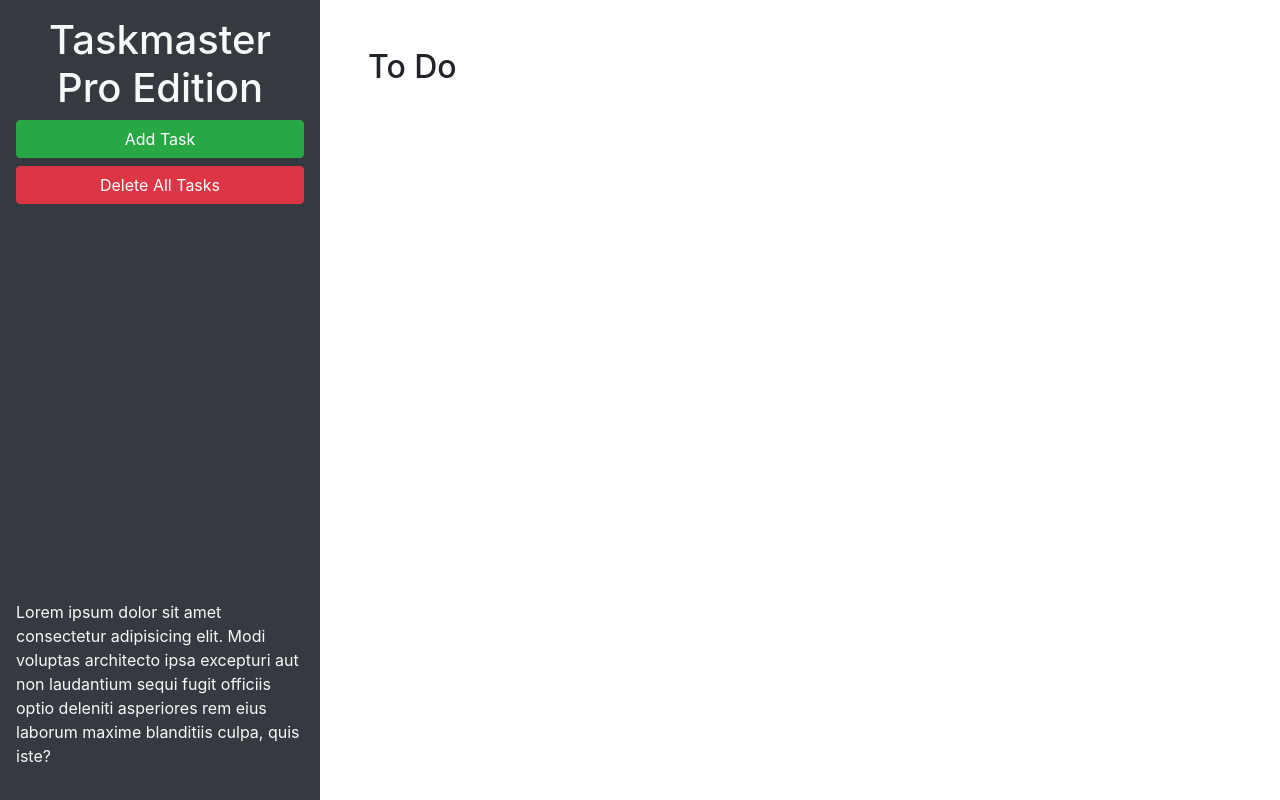
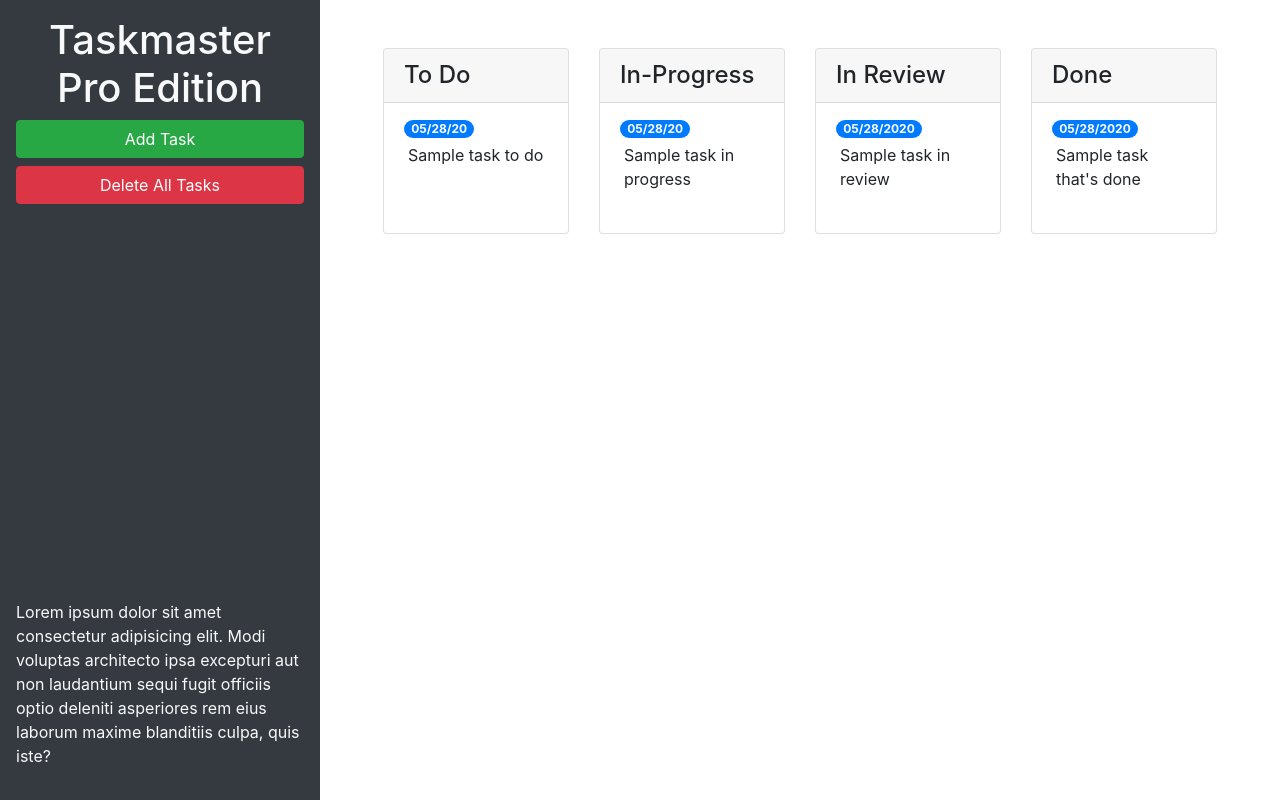
Before and after one commit to gribbler25/taskmaster-pro, a plain HTML site: page taskmaster-starter/index.html in a window 1280 px wide. Drawn offline with nearby package versions, Linux system fonts and the light colour scheme.

Commit message:
added some Bootsrap card and form features

```diff
--- a/taskmaster-starter/index.html
+++ b/taskmaster-starter/index.html
@@ -23,13 +23,71 @@
         laudantium sequi fugit officiis optio deleniti asperiores rem eius laborum maxime blanditiis culpa, quis iste?
       </p>
     </header>
+
     <main class="col-12 col-lg-9">
-      <div class="m-5">
-        <h2>To Do</h2>
-        <ul id="list-toDo" class="list-group"> </ul>
+      <div class="m-5 row justify-content-around">
+        <!-- todo start -->
+        <div class="col-12 col-md-6 col-xl-3">
+          <div class="card">
+            <h4 class="card-header">
+              To Do
+            </h4>
+            <ul id="list-toDo" class="list-group list-group-flush">
+              <li class="list-group-item">
+                <span class="badge badge-primary badge-pill">05/28/20</span>
+                <p class="m-1">Sample task to do</p>
+              </li>
+            </ul>
+          </div>
+        </div>
+        <!-- todo end -->
+        <!-- in progress start -->
+        <div class="col-12 col-md-6 col-xl-3">
+          <div class="card">
+            <h4 class="card-header">
+              In-Progress
+            </h4>
+            <ul id="list-inProgress" class="list-group list-group-flush">
+              <li class="list-group-item">
+                <span class="badge badge-primary badge-pill">05/28/20</span>
+                <p class="m-1">Sample task in progress</p>
+              </li>
+            </ul>
+          </div>
+        </div>
+        <!-- in progress end -->
+        <!-- in review start -->
+        <div class="col-12 col-md-6 col-xl-3">
+          <div class="card">
+            <h4 class="card-header">
+              In Review
+            </h4>
+            <ul id="list-inReview" class="list-group list-group-flush">
+              <li class="list-group-item">
+                <span class="badge badge-primary badge-pill">05/28/2020</span>
+                <p class="m-1">Sample task in review</p>
+              </li>
+            </ul>
+          </div>
+        </div>
+        <!-- in review end -->
+        <!-- done start -->
+        <div class="col-12 col-md-6 col-xl-3">
+          <div class="card">
+            <h4 class="card-header">
+              Done
+            </h4>
+            <ul id="list-done" class="list-group list-group-flush">
+              <li class="list-group-item">
+                <span class="badge badge-primary badge-pill">05/28/2020</span>
+                <p class="m-1">Sample task that's done</p>
+              </li>
+            </ul>
+          </div>
+          <!-- done end -->
         </div>
     </main>
-  </div>
+
 
     <!-- Modal -->
     <div class="modal fade" id="task-form-modal" tabindex="-1" role="dialog" aria-labelledby="task-form-modal"
@@ -43,16 +101,18 @@
             </button>
           </div>
           <div class="modal-body">
+
             <form>
               <div class="form-group">
                 <label for="modalTaskDescription">Task description</label>
-              <textarea id="modalTaskDescription" rows="3"></textarea>
+                <textarea id="modalTaskDescription" rows="3" class="form-control"></textarea>
               </div>
               <div class="form-group">
                 <label for="modalDueDate">Due date</label>
-              <input type="text" id="modalDueDate" placeholder="mm/dd/yyyy" autocomplete="off" />
+                <input type="text" class="form-control" id="modalDueDate" placeholder="mm/dd/yyyy" autocomplete="off" />
               </div>
             </form>
+
           </div>
           <div class="modal-footer">
             <button type="button" class="btn btn-secondary" data-dismiss="modal">Close</button>
@@ -61,7 +121,7 @@
         </div>
       </div>
     </div>
-
+  </div>
   <script src="https://cdnjs.cloudflare.com/ajax/libs/jquery/3.4.1/jquery.min.js"></script>
   <script src="https://cdnjs.cloudflare.com/ajax/libs/popper.js/1.15.0/umd/popper.min.js"></script>
   <script src="https://cdnjs.cloudflare.com/ajax/libs/twitter-bootstrap/4.3.1/js/bootstrap.min.js"></script>
```
Lines whose indentation alone changed are shown as unchanged.
